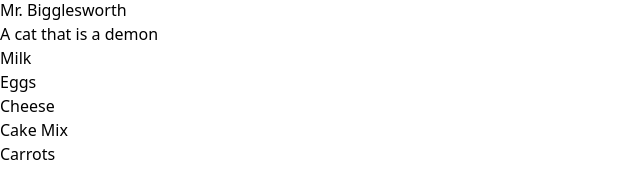
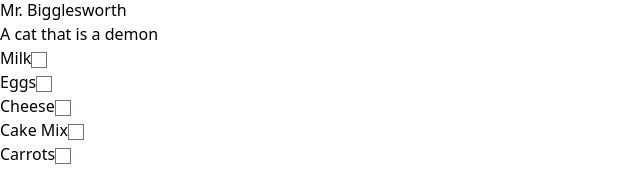
Before and after one commit to manavm1990/demos-react-19, a React (Vite) app: page / in a window 1280 px wide. Shown: the part 1382-1552 px from the top of the page, without its empty margins (0-640 px from the left). Built offline with nearby package versions, Linux system fonts and the light colour scheme.

Commit message:
Render label and checkbox for each grocery item

```diff
--- a/src/App.jsx
+++ b/src/App.jsx
@@ -14,7 +14,12 @@ function App() {
 
       <ul>
         {groceriesData.map((grocery) => {
-          return <li key={grocery.id}>{grocery.name}</li>;
+          return (
+            <li key={grocery.id}>
+              <label htmlFor={grocery.id}>{grocery.name}</label>
+              <input type="checkbox" id={grocery.id} />
+            </li>
+          );
         })}
       </ul>
     </>
```
